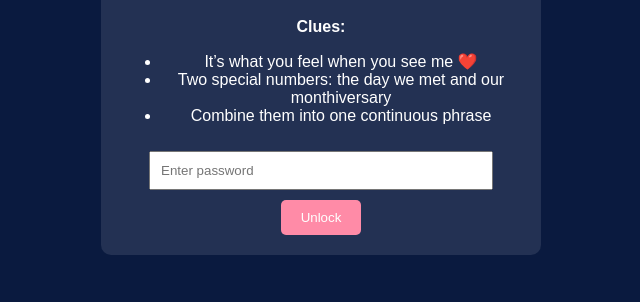
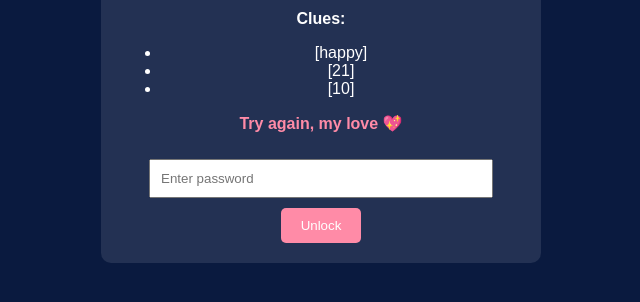
Before and after one commit to DonnyMapagmahal014/happy13thtangi, a plain HTML site: page index.html in a window 1280 px wide. Both pictures are taken after a click on the button "Unlock". Shown: the part 332-634 px from the top of the page, without its empty margins (319-959 px from the left). Drawn offline with Linux system fonts and the light colour scheme.

Commit message:
Update index.html

```diff
--- a/index.html
+++ b/index.html
@@ -1,17 +1,43 @@
 <!DOCTYPE html>
 <html lang="en">
 <head>
-<meta charset="UTF-8">
-<meta name="viewport" content="width=device-width, initial-scale=1.0">
+<meta charset="UTF-8" />
+<meta name="viewport" content="width=device-width, initial-scale=1" />
 <title>Password Puzzle</title>
-<link rel="stylesheet" href="style.css">
+<link rel="stylesheet" href="style.css" />
 <script>
+function monthsSince(date1, date2) {
+  let years = date2.getFullYear() - date1.getFullYear();
+  let months = date2.getMonth() - date1.getMonth();
+  return years * 12 + months + (date2.getDate() >= date1.getDate() ? 0 : -1);
+}
+
 function checkPassword() {
-    const pass = document.getElementById("password").value;
-    if (pass === "happy22nd13th") {
+  const pass = document.getElementById("password").value.trim();
+  const clueList = document.getElementById("clue-list");
+  const tryMsg = document.getElementById("try-again-msg");
+  const correctPass = "happy22th13th";
+
+  if (pass === correctPass) {
     window.location.href = "welcome.html";
   } else {
-        alert("Wrong password! Try again.");
+    tryMsg.style.display = "block";
+
+    // Change clues to new set [emotion] [how many months] [day today]
+    const emotion = "happy";
+    const startDate = new Date(2023, 9, 13); // October 13, 2023 (0-based month)
+    const today = new Date();
+
+    const months = monthsSince(startDate, today);
+    const day = today.getDate();
+
+    clueList.innerHTML = `
+      <li>[${emotion}]</li>
+      <li>[${months}]</li>
+      <li>[${day}]</li>
+    `;
+
+    document.getElementById("password").value = "";
   }
 }
 </script>
@@ -20,12 +46,18 @@ function checkPassword() {
   <div class="puzzle-box">
     <h1>💌 Enter the Secret Password</h1>
     <p><strong>Clues:</strong></p>
-    <ul>
+    <ul id="clue-list">
       <li>It’s what you feel when you see me ❤️</li>
       <li>Two special numbers: the day we met and our monthiversary</li>
       <li>Combine them into one continuous phrase</li>
     </ul>
-    <input type="password" id="password" placeholder="Enter password">
+    <p
+      id="try-again-msg"
+      style="color:#ff8ba7; font-weight:bold; display:none; margin-top:10px"
+    >
+      Try again, my love 💖
+    </p>
+    <input type="password" id="password" placeholder="Enter password" />
     <button onclick="checkPassword()">Unlock</button>
   </div>
 </body>
```
Lines whose indentation alone changed are shown as unchanged.
